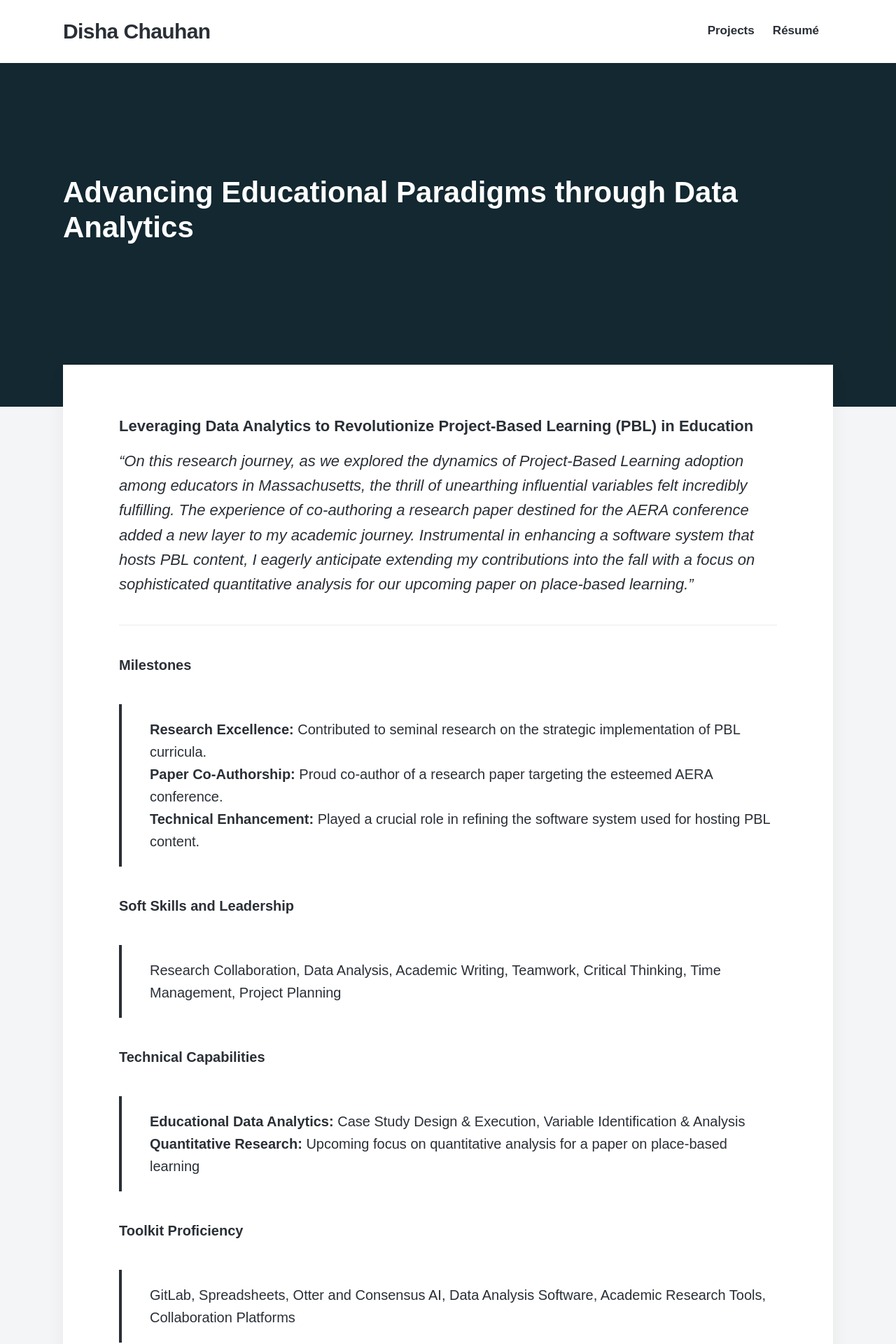
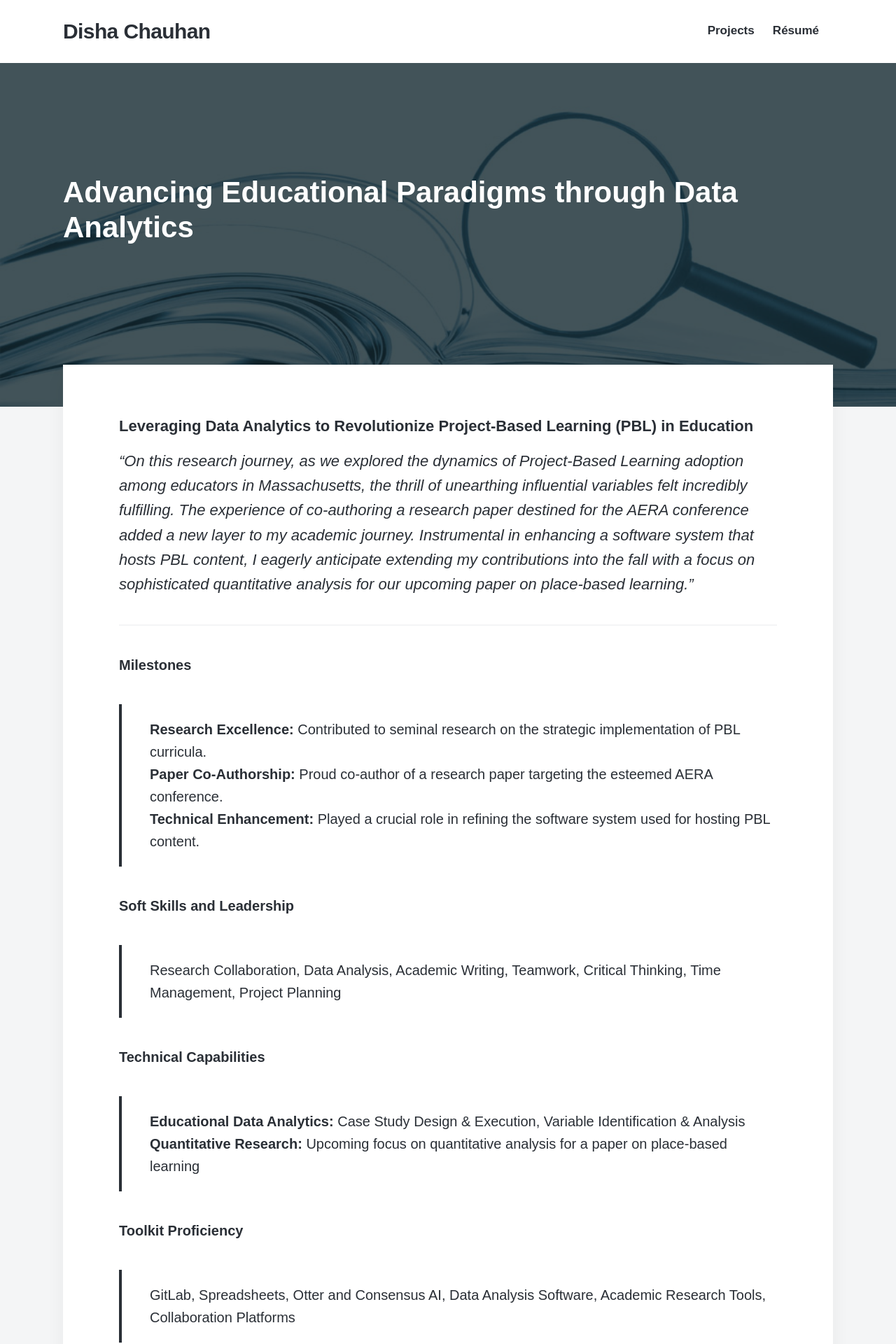
Before and after one commit to disha-22/disha-22.github.io, a Jekyll site: the page built from _projects/step.md, in a window 1280 px wide. Shown: the top 1920 px of the page at 70% size. Built offline with Jekyll 4.4.1, drawn with Linux system fonts in a browser that asks for light colours; nearby versions of some CDN libraries; some web fonts are replaced.

Commit message:
Update step.md

```diff
--- a/_projects/step.md
+++ b/_projects/step.md
@@ -3,7 +3,7 @@ title: 'Advancing Educational Paradigms through Data Analytics'
 subtitle:
 date: 2023-06-28 00:00:00
 description:
-featured_image:
+featured_image: '/images/investigative-research-960.jpg'
 ---
 
 <h4>Leveraging Data Analytics to Revolutionize Project-Based Learning (PBL) in Education</h4>
```
